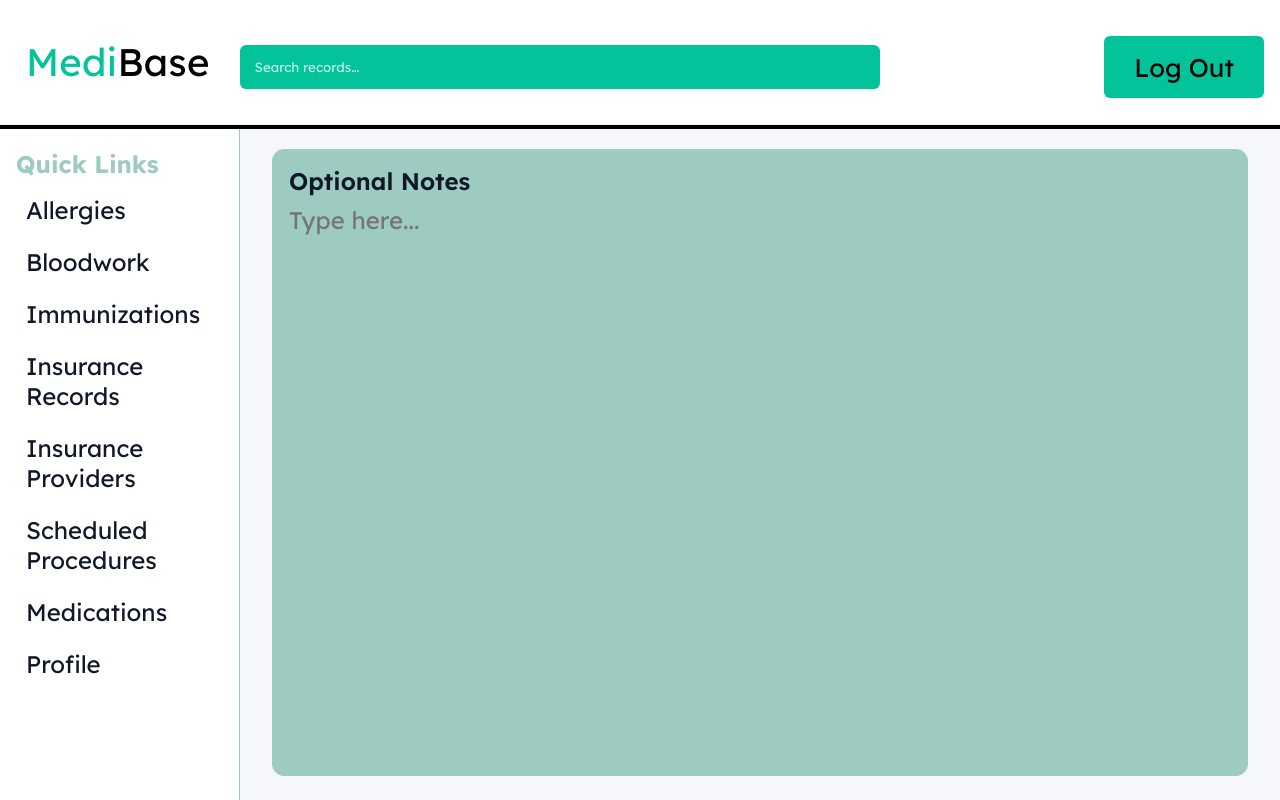
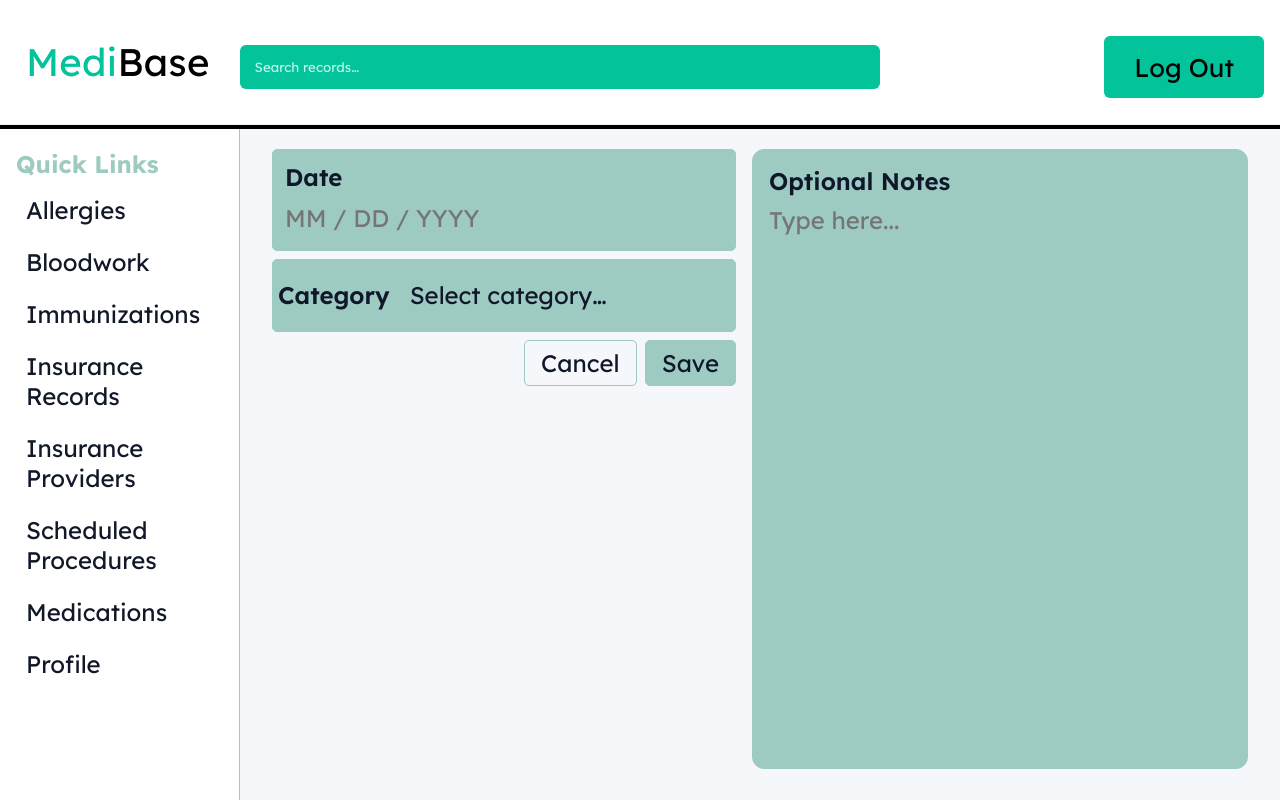
Before and after one commit to ForteV/cs321-team9, a React (Vite) app in the folder Components/ui/: page /app/addRecords in a window 1280 px wide. Built offline with nearby package versions, Linux system fonts and the light colour scheme.

Commit message:
Add Record UI finished

```diff
--- a/Components/ui/src/components/Card/Card.module.css
+++ b/Components/ui/src/components/Card/Card.module.css
@@ -1,48 +1,81 @@
+/* Base card*/
 .card{
-    background:var(--surface);
-    border:1px solid var(--border);
-    border-radius:var(--radius);
-    padding:16px;
-    height: 100%;
-    /*Control height of card*/
+    background: var(--surface);
+    border: 1px solid var(--border);
+    border-radius: var(--radius);
+    padding: var(--card-pad, 16px);
     min-height: var(--card-min-h, 0);
     display: flex;
     flex-wrap: wrap;
     align-content: flex-start;
+    overflow: hidden;
 }
 
-/*Used for add record, optional notes*/
-.expandableTextarea {
+.stack{
+    display: flex;
+    flex-direction: column;
+    align-items: stretch;
+    flex-wrap: nowrap;
+    gap: 8px;
+}
+.stack .title{ margin: 0; }
+
+.title{ font-weight: 600; }
+
+/* This is for the two columns */
+.formGrid{
+    display: grid;
+    grid-template-columns: minmax(260px, var(--date-col, 358px)) 1fr;
+    gap: 16px;
+    align-items: start;
+    justify-items: stretch;
+}
+
+/* On phones, stack vertically */
+@media (max-width: 720px){
+  .formGrid{ grid-template-columns: 1fr; }
+}
+
+/*For Date */
+.dateCard{
+    --surface: #9DCAC1;
+    --radius: 5px;
+    --card-pad: 12px;
+    --card-min-h: 0;
+    align-self: start;
+}
+
+.fixedInput{
+    width: 100%;
+    border: 0;
+    background: transparent;
+    font: inherit;
+    color: inherit;
+    appearance: none;
+    line-height: 1.4;
+    padding: 2px 0;
+    height: auto;
+    outline: none;
+}
+.dateField{
+    width: 100%;
+    max-width: 358px;
+}
+
+/* For Optional notes */
+.expandableTextarea{
+    display: block;
     width: 100%;
     box-sizing: border-box;
     resize: none;
     overflow: hidden;
     border: none;
     background: transparent;
-    font-family: inherit;
-    font-size: inherit;
+    font: inherit;
     line-height: 1.4;
     padding: 0;
     min-height: 24px;
+    height: auto;
     outline: none;
     transition: height 0.2s ease;
 }
-
-.stack{
-    flex-direction: column;
-    flex-wrap: nonwrap;
-    gap: 8px
-}
-
-.title{
-    font-weight:600;
-    margin-bottom:8px
-}
-
-ul{
-    margin:0 0 0 18px;
-    padding:0
-}
-
-/*This is the list*/
-li{margin:6px 0}
--- a/Components/ui/src/components/Pages/AddRecords.jsx
+++ b/Components/ui/src/components/Pages/AddRecords.jsx
@@ -1,27 +1,100 @@
-import Card from "../Card/Card.jsx"
+import Card from "../Card/Card.jsx";
 import s from "../Card/Card.module.css";
+import ar from "./AddRecords.module.css";
+import { useRef, useState, useLayoutEffect } from "react";
 
-export default function AddRecords() {
-    return(
+/*Makes sure that the Optionals Notes grow only downwards*/
+function useAutoGrow(ref){
+    useLayoutEffect(() => {
+        const ta = ref.current; if (!ta) return;
+        const grow = () => { ta.style.height = "auto";
+                             ta.style.height = ta.scrollHeight + "px";
+                            };
+        grow();
+        ta.addEventListener("input", grow);
+        return () => ta.removeEventListener("input", grow);
+    }, [ref]);
+}
 
-        <Card
-            style={{ minHeight: '200px'}}
-            title="Optional Notes">
-                <textarea
-                    className={s.expandableTextarea}
-                    rows={1}
-                    placeholder="Type here..."
 
-                    onInput={(e) => {
-                        const ta = e.currentTarget;
-                        ta.style.height = '0px';
-                        ta.style.height = ta.scrollHeight + 'px';
-                        }}
-                />
-        </Card>
+export default function AddRecords(){
+    const [category, setCategory] = useState("");
+    const [date, setDate] = useState("");
+
+    /*Makes sure person only inputs Date*/
+    const onDateChange = (e) => {
+
+        const d = e.target.value.replace(/\D/g, "").slice(0,8);
+        let out = d;
+        if (d.length > 2)
+            out = d.slice(0,2) + "/" + d.slice(2);
+        if (d.length > 4)
+            out = out.slice(0,5) + "/" + out.slice(5);
+
+        setDate(out);
+  };
+
+    const notesRef = useRef(null);
+    useAutoGrow(notesRef);
+
+    return (
+        <div className={ar.formGrid} style={{ "--date-col": "464px" }}>
+        {/* This is the left column */}
+            <div className={ar.leftCol}>
+                <Card
+                    className={`${s.stack} ${s.dateCard}`}
+                    title="Date">
+                        <input
+                            className={`${s.fixedInput} ${s.dateField}`}
+                            placeholder="MM / DD / YYYY"
+                            inputMode="numeric"
+                            maxLength={10}
+                            value={date}
+                            onChange={onDateChange}
+                            pattern="(0[1-9]|1[0-2])/(0[1-9]|[12][0-9]|3[01])/\\d{4}"
+                            title="Use MM/DD/YYYY"
+                        />
+                </Card>
+
+        <div className={ar.categoryBox}>
+            <label htmlFor="category" className={ar.categoryLabel}>Category</label>
+                <select
+                    id="category"
+                    className={ar.categorySelect}
+                    value={category}
+                    onChange={(e) => setCategory(e.target.value)}
+                >
+
+                    <option value="">Select category…</option>
+                    <option value="general">General</option>
+                    <option value="allergies">Allergies</option>
+                    <option value="immunizations">Immunizations</option>
+                    <option value="procedures">Procedures</option>
+                    <option value="insurance">Insurance</option>
+                </select>
+        </div>
+
+        <div className={ar.actionsRow}>
+            <button type="button" className={`${ar.btn} ${ar.btnSecondary}`}>Cancel</button>
+            <button type="button" className={`${ar.btn} ${ar.btnPrimary}`}>Save</button>
+        </div>
+
+      </div>
 
 
 
-    );
+      {/* This is the right column */}
+        <Card className={s.stack} title="Optional Notes" style={{ "--card-min-h": "620px" }}>
+            <textarea
+                ref={notesRef}
+                className={s.expandableTextarea}
+                rows={1}
+                placeholder="Type here..."
+                onBlur={(e) => { if (!e.currentTarget.value) e.currentTarget.style.height = ""; }}
+                title="What some additional info?"
+            />
+        </Card>
 
+    </div>
+  );
 }
--- a/Components/ui/src/components/Pages/Home.jsx
+++ b/Components/ui/src/components/Pages/Home.jsx
@@ -15,7 +15,7 @@ export default function Home() {
         </div>
         <div className={s.welcomeActions}>
 
-          <Link to="/addRecords" className="button">✚ Add Record</Link>
+          <Link to="/app/addRecords" className="button">✚ Add Record</Link>
 
         </div>
       </section>
```
